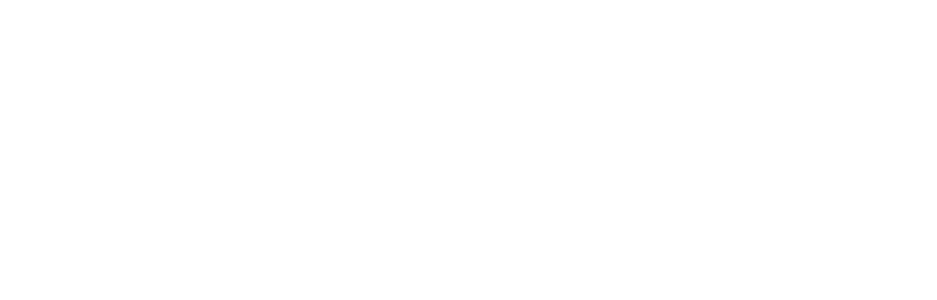
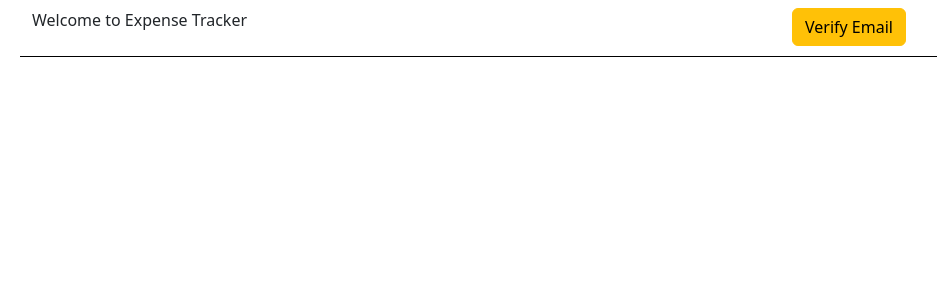
Before and after one commit to Abdulajishs/expense-tracker-securespend, a React (Create React App) app: page /login/verify in a window 1280 px wide. Before the commit this address had no page. Shown: the top 300 px of the page, without its empty margins (50-987 px from the left). Built offline with nearby package versions, Linux system fonts and the light colour scheme.

Commit message:
Verify User Email

```diff
--- a/src/App.js
+++ b/src/App.js
@@ -3,6 +3,7 @@
 import LogIn from "./pages/LogIn";
 import Home from "./pages/Home";
 import UpdateProfile from "./pages/UpdateProfile";
+import Verification from "./pages/Verification";
 
 
 function App() {
@@ -11,6 +12,7 @@
     <Routes>
       <Route path="/" element={<SignUp />} />
       <Route path="login" element={<LogIn />} />
+      <Route path="login/verify" element={<Verification />} />
       <Route path="home" exact element={<Home />} />
       <Route path="home/update" exact element={<UpdateProfile/>} />
     </Routes>
--- a/src/components/Auth/LogInForm.js
+++ b/src/components/Auth/LogInForm.js
@@ -27,7 +27,7 @@
 
             if (response.ok) {
                 // console.log(data);
-                history("/home")
+                history("verify")
                 tokenCntx.addToken(data.idToken)
             } else {
                 throw new Error("Credentials Incorrect, Check Email or Password")
--- a/src/components/Auth/SignUpForm.js
+++ b/src/components/Auth/SignUpForm.js
@@ -26,7 +26,7 @@
       const data = await response.json()
       if (response.ok) {
         console.log(data);
-        console.log("User is successfully logged in");
+        console.log("User is successfully sign up");
       } else {
         throw new Error("Authentication is failed..")
       }
--- /dev/null
+++ b/src/components/Auth/VerifyEmail.js
@@ -0,0 +1,49 @@
+import { useContext } from "react"
+import { Button, Col, Container, Row } from "react-bootstrap"
+import TokenContext from "../../store/token-context"
+
+const VerifyEmail = () => {
+    const tokenCntx = useContext(TokenContext)
+    const getOobConfirmationCode = async () => {
+        try {
+            const response = await fetch("https://identitytoolkit.googleapis.com/v1/accounts:sendOobCode?key=AIzaSyDxa2jQeSZwOU10O-lyyAtX2ncRc50xL98", {
+                method: "POST",
+                body: JSON.stringify({
+                    requestType: "VERIFY_EMAIL",
+                    idToken: tokenCntx.idToken
+                })
+            })
+            const data = await response.json()
+            if (response.ok) {
+                console.log(data);
+            } else {
+                throw new Error("Unable to verify")
+            }
+        }
+        catch (error) {
+            alert(error.message)
+        }
+    }
+
+    const VerifyHandler = (event) => {
+        event.preventDefault()
+        getOobConfirmationCode()
+    }
+    return (
+        <>
+            <Container className="mt-2  border-bottom border-black">
+                <Row className="mb-2">
+                    <Col md={4}><p>Welcome to Expense Tracker</p></Col>
+                    <Col md={{ span: 4, offset: 4 }} >
+                        <Button variant="warning" onClick={VerifyHandler}>
+                            Verify Email
+                            {/* <Link to="update" >Complete now</Link> */}
+                        </Button>
+                    </Col>
+                </Row>
+            </Container>
+        </>
+    )
+}
+
+export default VerifyEmail
--- /dev/null
+++ b/src/pages/Verification.js
@@ -0,0 +1,10 @@
+import VerifyEmail from "../components/Auth/VerifyEmail"
+
+const Verification = () =>{
+    return (
+    <>
+    <VerifyEmail />
+    </>
+)}
+
+export default Verification;
```
